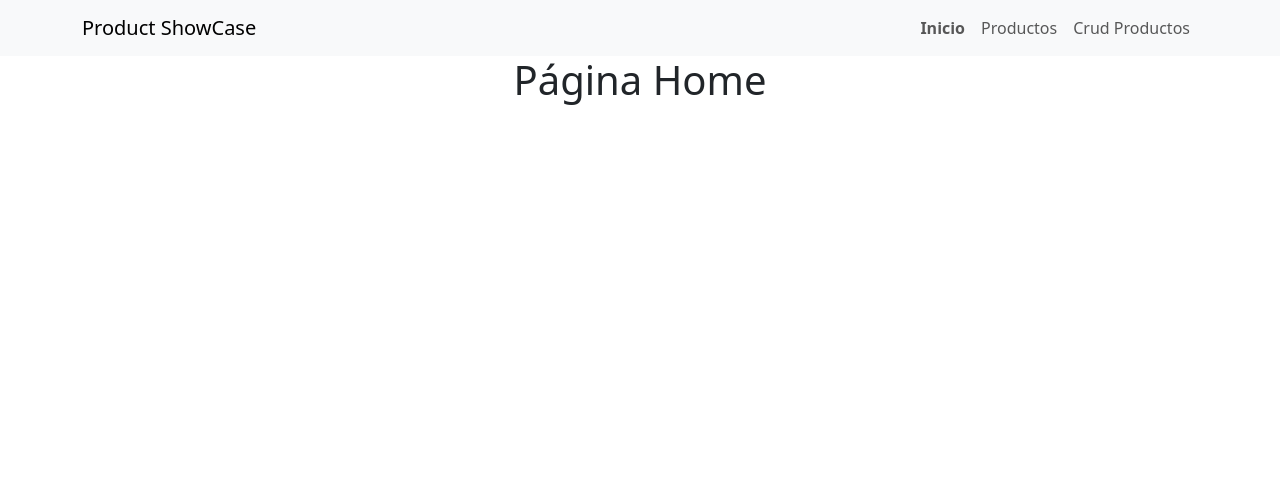
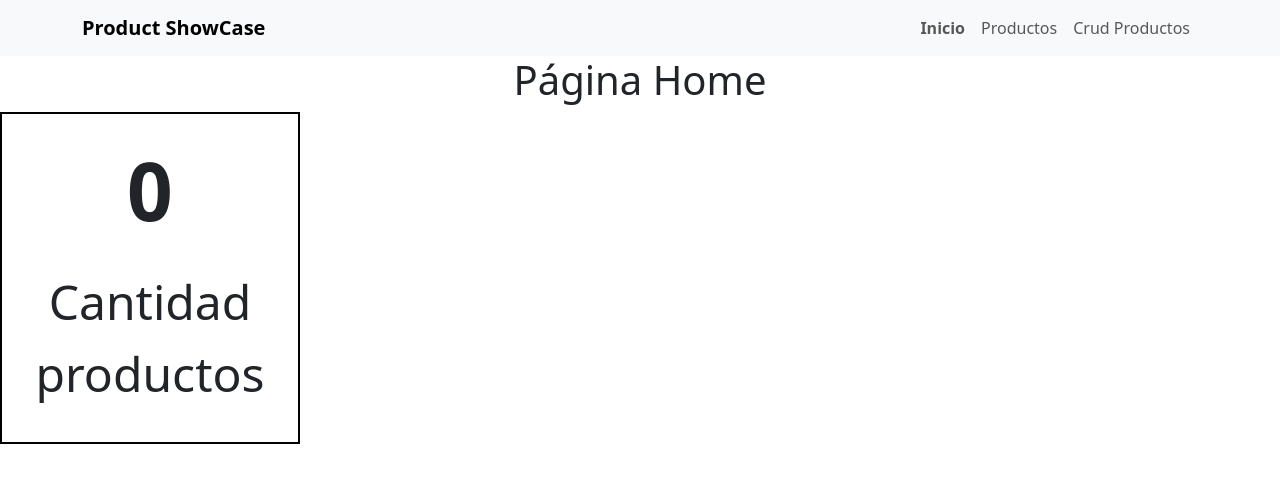
Before and after one commit to jltamayocabello-droid/m7_abp_product-showcase, a Vue app: page / in a window 1280 px wide. Shown: the top 482 px of the page. Built offline with nearby package versions, Linux system fonts and the light colour scheme; no server answers; the database is empty.

Commit message:
Se añade cantidad de productos en Home

```diff
--- a/src/App.vue
+++ b/src/App.vue
@@ -1,7 +1,7 @@
 <template>
   <nav class="navbar navbar-expand-lg bg-body-tertiary">
     <div class="container">
-      <a class="navbar-brand" href="#">Product ShowCase</a>
+      <a class="navbar-brand" href="#"><strong>Product ShowCase</strong></a>
       <button class="navbar-toggler" type="button" data-bs-toggle="collapse" data-bs-target="#navbarNavAltMarkup"
         aria-controls="navbarNavAltMarkup" aria-expanded="false" aria-label="Toggle navigation">
         <span class="navbar-toggler-icon"></span>
--- a/src/views/HomeView.vue
+++ b/src/views/HomeView.vue
@@ -3,15 +3,48 @@
 
 <HeaderComp>Página Home</HeaderComp>
 
+<div class="card-quantity-products">
+      <p class="card-quantity-products__value">{{ productsStore.quantityProducts }}</p>
+      <p class="card-quantity-products__text">Cantidad productos</p>
+    </div>
+
 </div>
 </template>
 
 <script setup>
-import HeaderComp from '@/components/layouts/HeaderComp.vue';
+import HeaderComp from '@/components/layouts/HeaderComp.vue';import { useProductsStore } from '../stores/products.store';
+import { onMounted } from 'vue';
+
+const productsStore = useProductsStore()
+
+onMounted(async () => {
+  await productsStore.fetchProducts();
+});
+
 
 
 </script>
 
 <style lang="css" scoped>
+.card-quantity-products {
+  max-width: 300px;
+  display: flex;
+  justify-content: center;
+  align-items: center;
+  flex-direction: column;
+  border: 2px solid black;
+  padding:1rem;
+  text-align: center;
+}
+
+.card-quantity-products__value {
+  font-size: 5rem;
+  font-weight: 700;
+}
+
+.card-quantity-products__text {
+  font-size: 3rem;
+  font-weight: 300;
+}
 
 </style>
```
